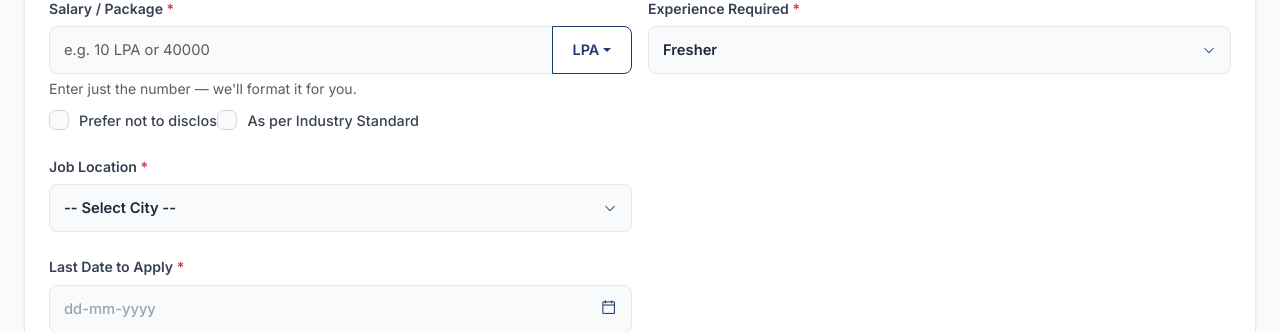
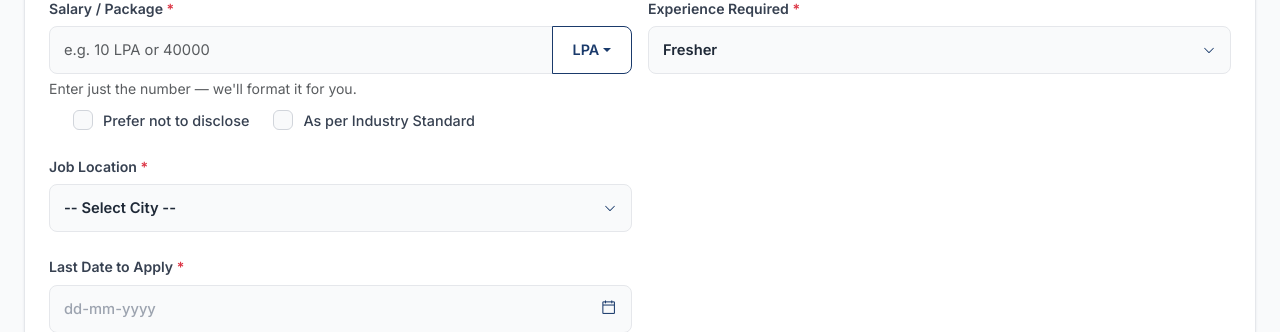
Before and after one commit to tesdbacademytnj/alumni-portal, a Django app: page /jobs/post-opening/ in a window 1280 px wide. Shown: the part 618-950 px from the top of the page. Run offline with Django 5.2, Linux system fonts and the light colour scheme; the visitor is signed in with stand-in values (Sample User, id 1).

Commit message:
Style changes in Post Openning

```diff
--- a/templates/jobs/post_opening.html
+++ b/templates/jobs/post_opening.html
@@ -285,7 +285,7 @@ document.getElementById('openingType').addEventListener('change', function () {
                 </ul>
               </div>
               <div class="form-text">Enter just the number — we'll format it for you.</div>
-              <div class="d-flex flex-column flex-sm-row gap-2 gap-sm-3 mt-2" style="margin-left: 24px;">
+              <div class="d-flex flex-column flex-sm-row gap-2 gap-sm-5 mt-2 ms-5">
                 <div class="form-check mb-0">
                   {{ form.salary_not_disclosed }}
                   <label class="form-check-label" for="salaryNotDisclose">Prefer not to disclose</label>
```
